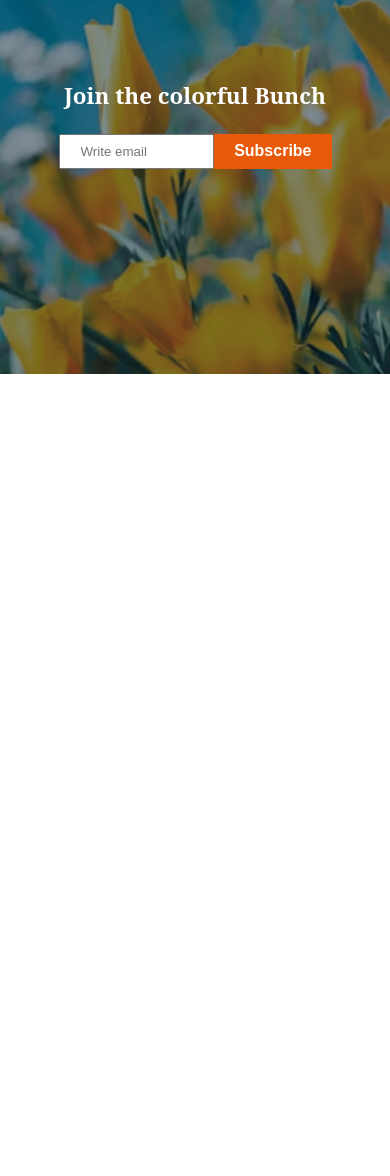
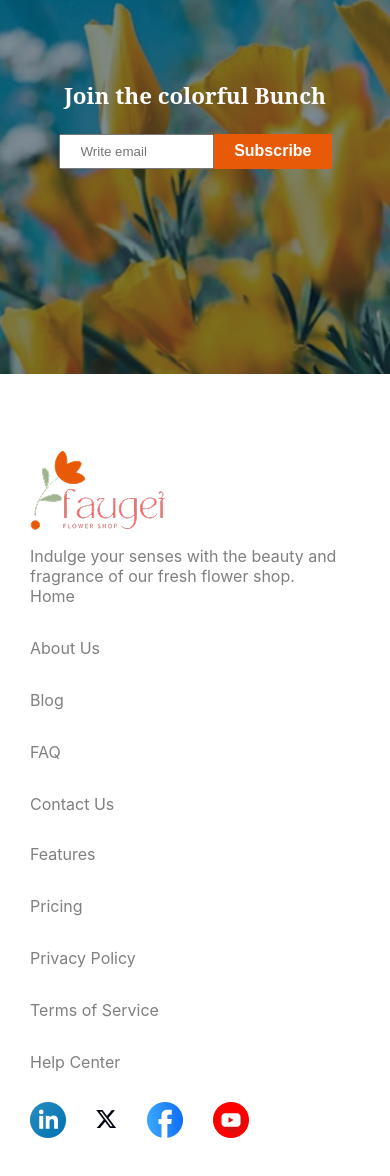
Before and after one commit to mostafijurbabu/B12A02-flowers-repo, a plain HTML site: page B12A02-flowers-repo/index.html in a window 390 px wide. Shown: the part 5845-7021 px from the top of the page. Before the commit the page ends 6219 px from the top, so only its background shows below. Drawn offline with Linux system fonts and the light colour scheme.

Commit message:
added footer area and responsive

```diff
--- a/B12A02-flowers-repo/index.html
+++ b/B12A02-flowers-repo/index.html
@@ -210,6 +210,41 @@
         </form>
       </section>
     </main>
-    <footer></footer>
+
+    <!--Footer area-->
+
+    <footer class="container">
+      <section class="footer-area">
+        <div class="footer-left">
+          <figure>
+            <img src="./assets/logo.png" alt="" />
+          </figure>
+          <p class="inter-normal color000">
+            Indulge your senses with the beauty and fragrance of our fresh
+            flower shop.
+          </p>
+        </div>
+        <ul class="footer-home inter-normal color000">
+          <li>Home</li>
+          <li>About Us</li>
+          <li>Blog</li>
+          <li>FAQ</li>
+          <li>Contact Us</li>
+        </ul>
+        <ul class="footer-features inter-normal color000">
+          <li>Features</li>
+          <li>Pricing</li>
+          <li>Privacy Policy</li>
+          <li>Terms of Service</li>
+          <li>Help Center</li>
+        </ul>
+        <div class="footer-img">
+          <img src="./assets/icon-linkedin.png" alt="" />
+          <img class="twitt" src="./assets/icon-twitter.png" alt="" />
+          <img src="./assets/icon-facebook.png" alt="" />
+          <img src="./assets/icon-youtube.png" alt="" />
+        </div>
+      </section>
+    </footer>
   </body>
 </html>
--- a/B12A02-flowers-repo/style.css
+++ b/B12A02-flowers-repo/style.css
@@ -280,6 +280,52 @@ nav {
   columns: #000000;
 }
 
+/* Footer style */
+
+.footer-area {
+  margin-top: 60px;
+  margin-bottom: 50px;
+  display: grid;
+  grid-template-columns: repeat(4, 1fr);
+}
+.footer-left {
+  display: flex;
+  flex-direction: column;
+  align-items: flex-start;
+  gap: 10px;
+  padding-right: 30px;
+  padding-top: 15px;
+}
+.footer-home {
+  display: flex;
+  flex-direction: column;
+  font-size: 1em;
+  font-weight: 400;
+  list-style: none;
+  align-items: flex-start;
+  gap: 32px;
+}
+.footer-features {
+  display: flex;
+  flex-direction: column;
+  font-size: 1em;
+  font-weight: 400;
+  list-style: none;
+  align-items: flex-start;
+  gap: 32px;
+}
+.footer-img {
+  display: flex;
+  justify-content: flex-end;
+  flex-direction: row;
+  align-items: start;
+  gap: 30px;
+  padding: 0;
+}
+.twitt {
+  padding-top: 8px;
+}
+
 @media screen and (max-width: 576px) {
   nav {
     flex-direction: column;
@@ -361,4 +407,22 @@ nav {
     font-weight: 700;
     color: white;
   }
+  .footer-area {
+    margin-top: 60px;
+    margin-bottom: 50px;
+    padding-left: 30px;
+    display: grid;
+    grid-template-columns: repeat(1, 1fr);
+  }
+  .footer-features {
+    margin-top: 30px;
+  }
+  .footer-img {
+    display: flex;
+    justify-content: flex-start;
+    flex-direction: row;
+    align-items: start;
+    gap: 30px;
+    margin-top: 30px;
+  }
 }
```
